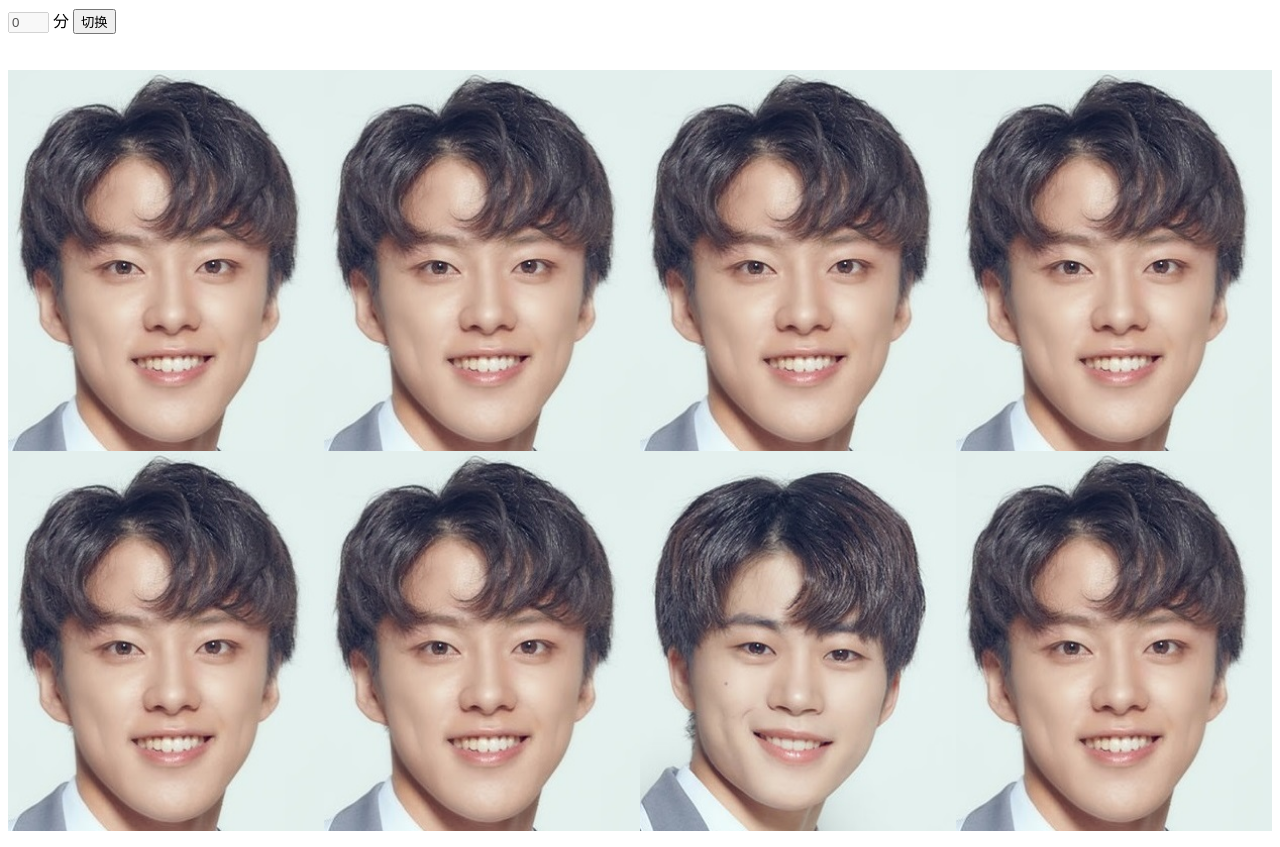
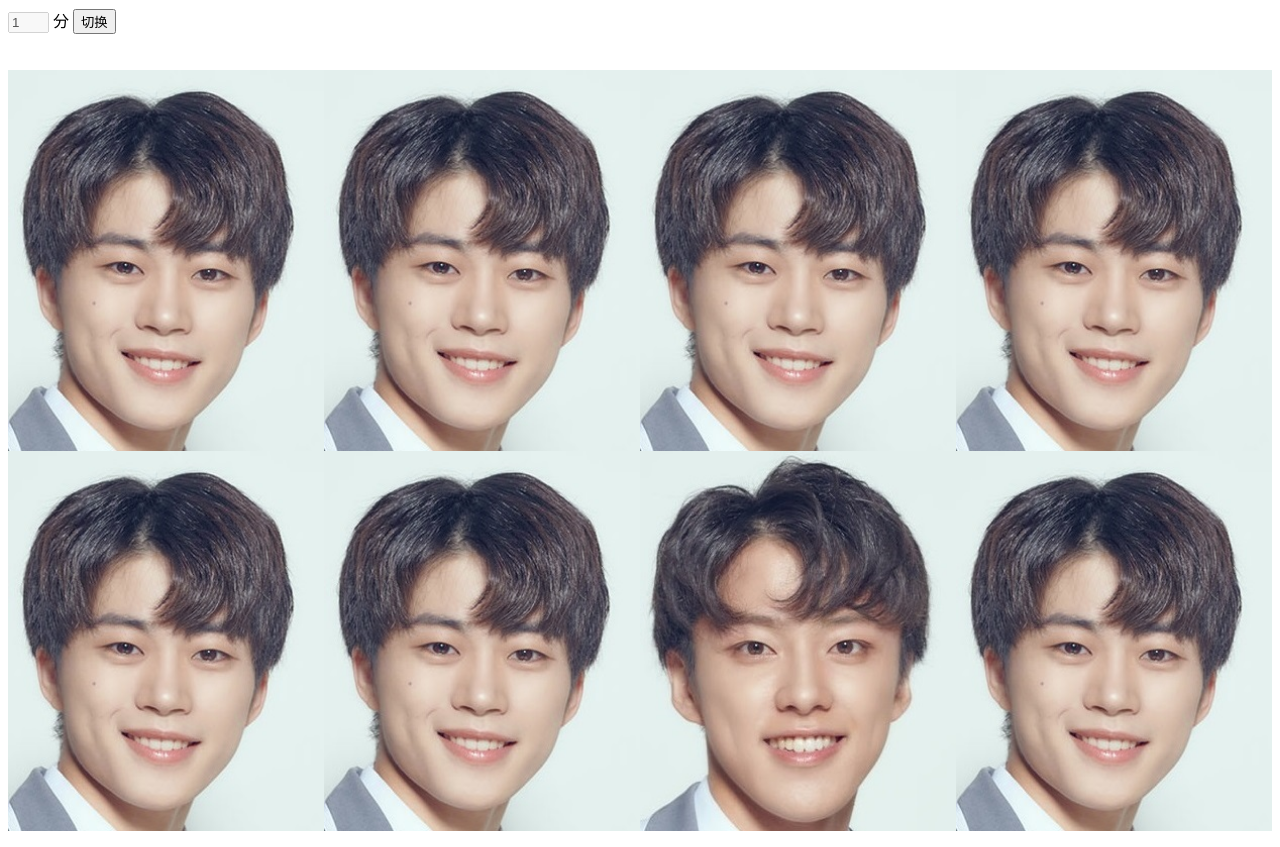
Before and after one commit to arupato/arupato.github.io, a plain HTML site: page myeyes.html in a window 1280 px wide. Both pictures are taken after a click on the button "切换". Drawn offline with nearby package versions, Linux system fonts and the light colour scheme.

Commit message:
Update myeyes.html

```diff
--- a/myeyes.html
+++ b/myeyes.html
@@ -13,14 +13,22 @@
         appendText();
 
         $("img").width(document.body.clientWidth / (num + 1));
-
+        $("button").click(function () {
+            gmode = 1 - gmode;
+            num--;
+            clearText();
+        });
     });
 
 
     function appendText() {
         if (gmode == 0) {
-             txtk = "<a  href=\"javascript:clearText();\"><img id=\"junki\"  src=\"images/junki.jpg\" /></a>";
-             txtj = "<img title=\"syoya\"  src=\"images/syoya.jpg\" />";
+            txtk = "<a  href=\"javascript:clearText();\"><img id=\"junki\"  src=\"images/junki.jpg\" /></a>";
+            txtj = "<img title=\"syoya\"  src=\"images/syoya.jpg\" />";
+        }
+        else {
+            txtj = "<img id=\"junki\"  src=\"images/junki.jpg\" />";
+            txtk = "<a  href=\"javascript:clearText();\"><img title=\"syoya\"  src=\"images/syoya.jpg\" /></a>";
         }
         var r = parseInt(Math.random() * (num * num - 2));
         $("#galleria").fadeOut();
```
